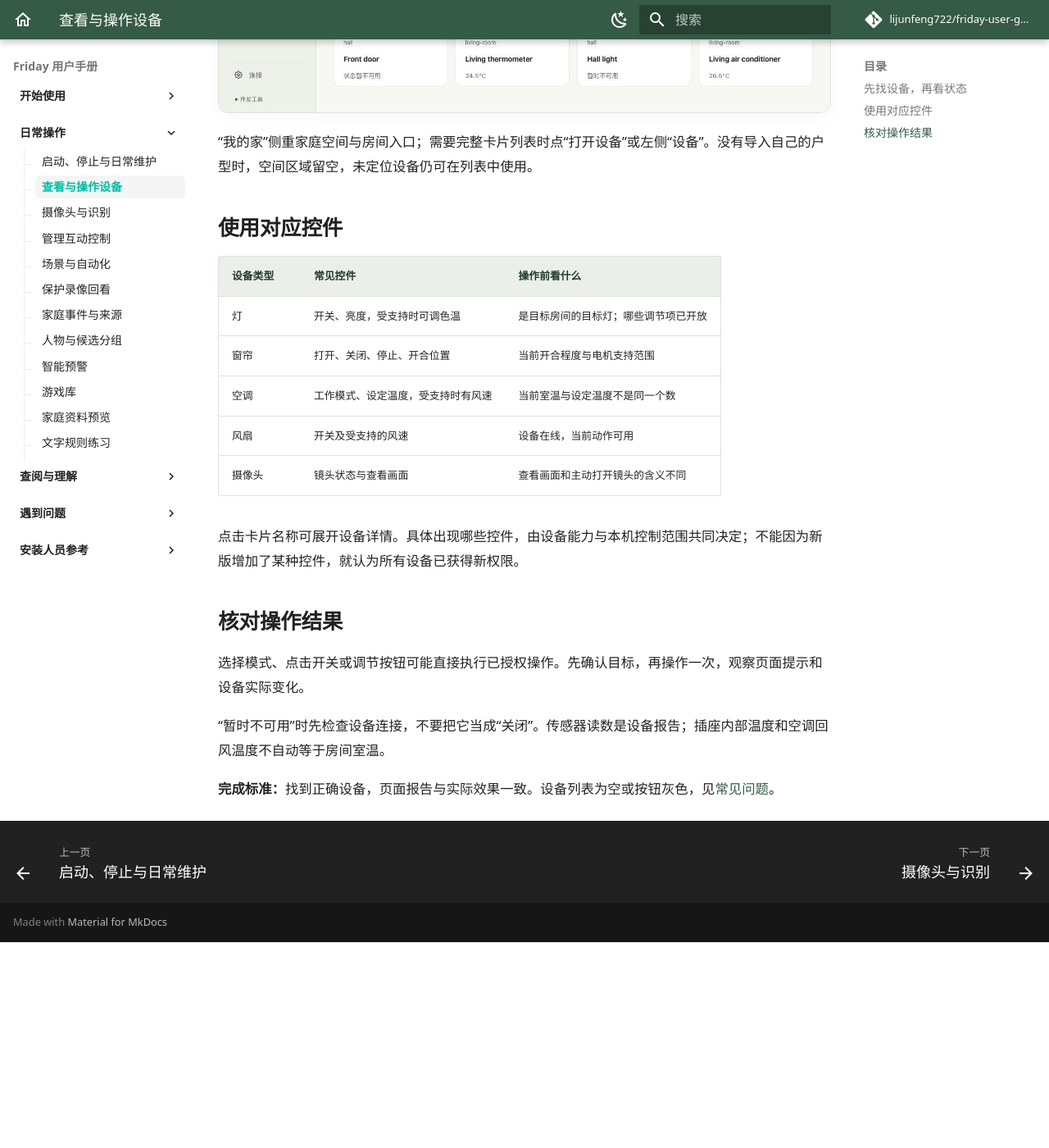
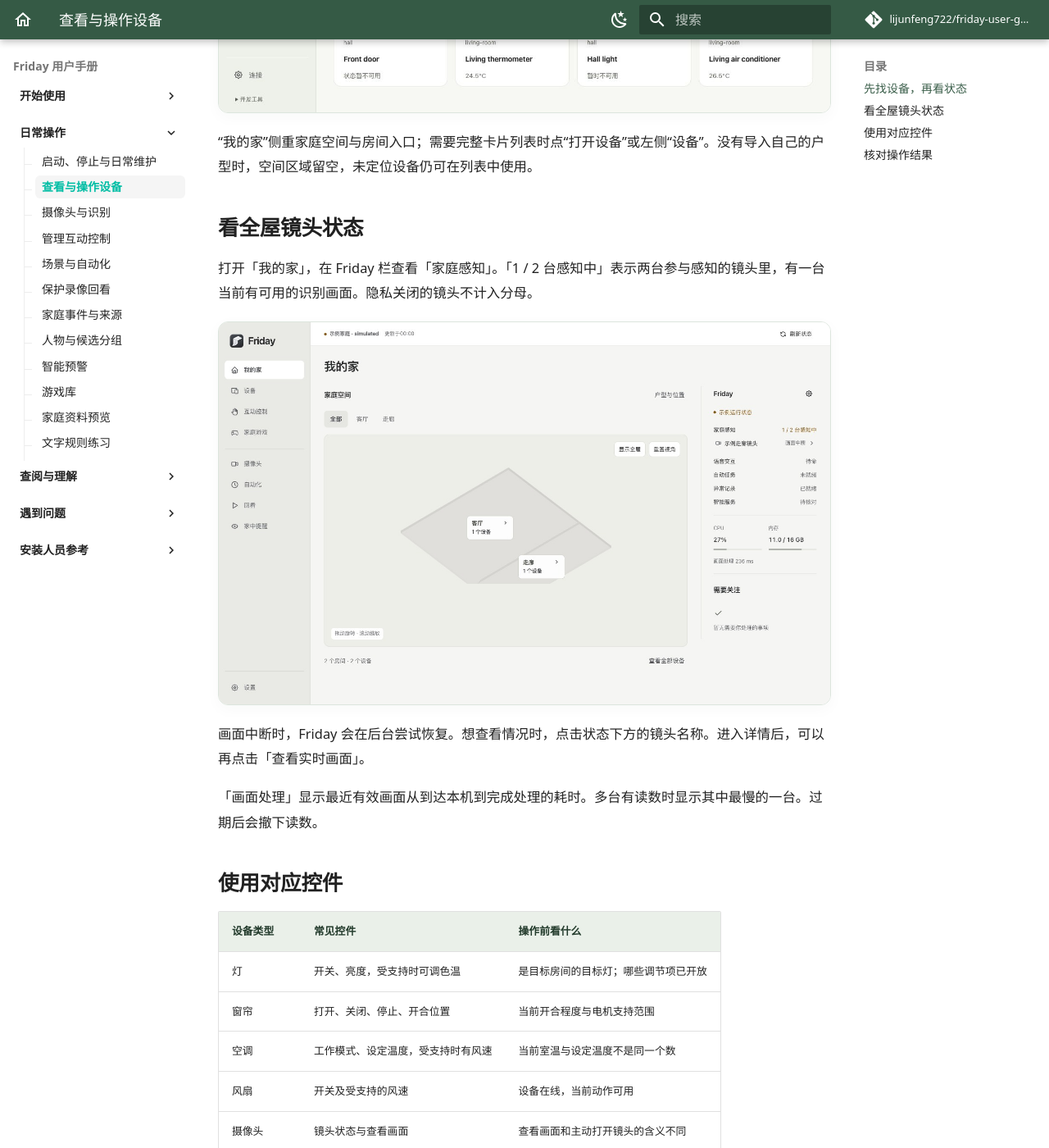
Before and after one commit to lijunfeng722/friday-user-guide, an MkDocs documentation site: the page built from docs/guides/devices.md, in a window 1280 px wide and 1400 px high, scrolled down 669 px. Shown: the whole window at 82% size. Built offline with MkDocs 1.6.1 and Material for MkDocs 9.7.7, drawn with Linux system fonts in a browser that asks for light colours; comment, search, counter and statistics services are not loaded; before the commit the page ends 1818 px from its top, so only the background shows below that.

Commit message:
文档：同步首页全屋镜头状态

```diff
--- a/docs/guides/devices.md
+++ b/docs/guides/devices.md
@@ -9,6 +9,16 @@
 ![新版设备列表保留示例中的四台设备](../assets/screenshots/friday-devices.jpg)
 
 “我的家”侧重家庭空间与房间入口；需要完整卡片列表时点“打开设备”或左侧“设备”。没有导入自己的户型时，空间区域留空，未定位设备仍可在列表中使用。
+
+## 看全屋镜头状态
+
+打开「我的家」，在 Friday 栏查看「家庭感知」。「1 / 2 台感知中」表示两台参与感知的镜头里，有一台当前有可用的识别画面。隐私关闭的镜头不计入分母。
+
+![示例首页的家庭感知显示一台镜头在运行，另一台镜头画面中断](../assets/screenshots/friday-home-camera-health.jpg)
+
+画面中断时，Friday 会在后台尝试恢复。想查看情况时，点击状态下方的镜头名称。进入详情后，可以再点击「查看实时画面」。
+
+「画面处理」显示最近有效画面从到达本机到完成处理的耗时。多台有读数时显示其中最慢的一台。过期后会撤下读数。
 
 ## 使用对应控件
 
```
Also changed, not shown: USER_MANUAL.md (+12 -0 lines), docs/assets/screenshots/friday-home-camera-health.source.json (added, +14 -0 lines), docs/troubleshooting/faq.md (+2 -0 lines), docs/assets/screenshots/friday-home-camera-health.jpg (added).
